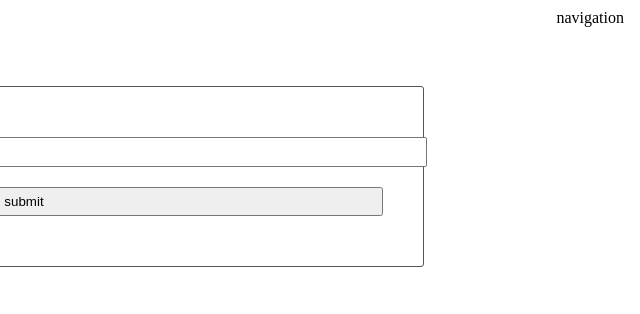
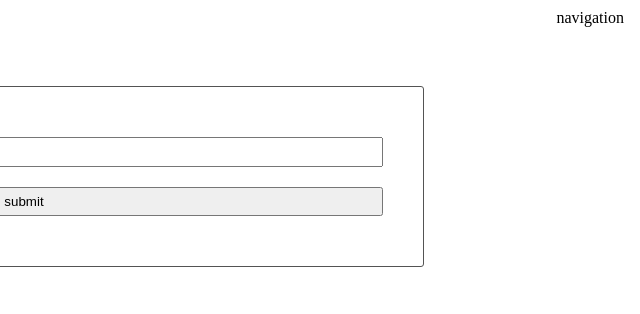
Before and after one commit to Izabela88/Evaluate_News_NLP, a website built with webpack: page src/client/views/index.html in a window 1280 px wide. Shown: the top 314 px of the page, 616-1256 px from the left. Built offline with nearby package versions, Linux system fonts and the light colour scheme.

Commit message:
Style form.scss, fix input width

```diff
--- a/src/client/styles/form.scss
+++ b/src/client/styles/form.scss
@@ -2,11 +2,13 @@ form {
   border: 1px solid #545454;
   border-radius: 3px;
   padding: 40px;
+  display: flex;
+  flex-direction: column;
+  justify-content: center;
 }
 
 input {
   padding: 5px 20px;
-  width: 100%;
   line-height: 16px;
   margin: 10px 0;
 }
```
Also changed, not shown: dist/index.html.
